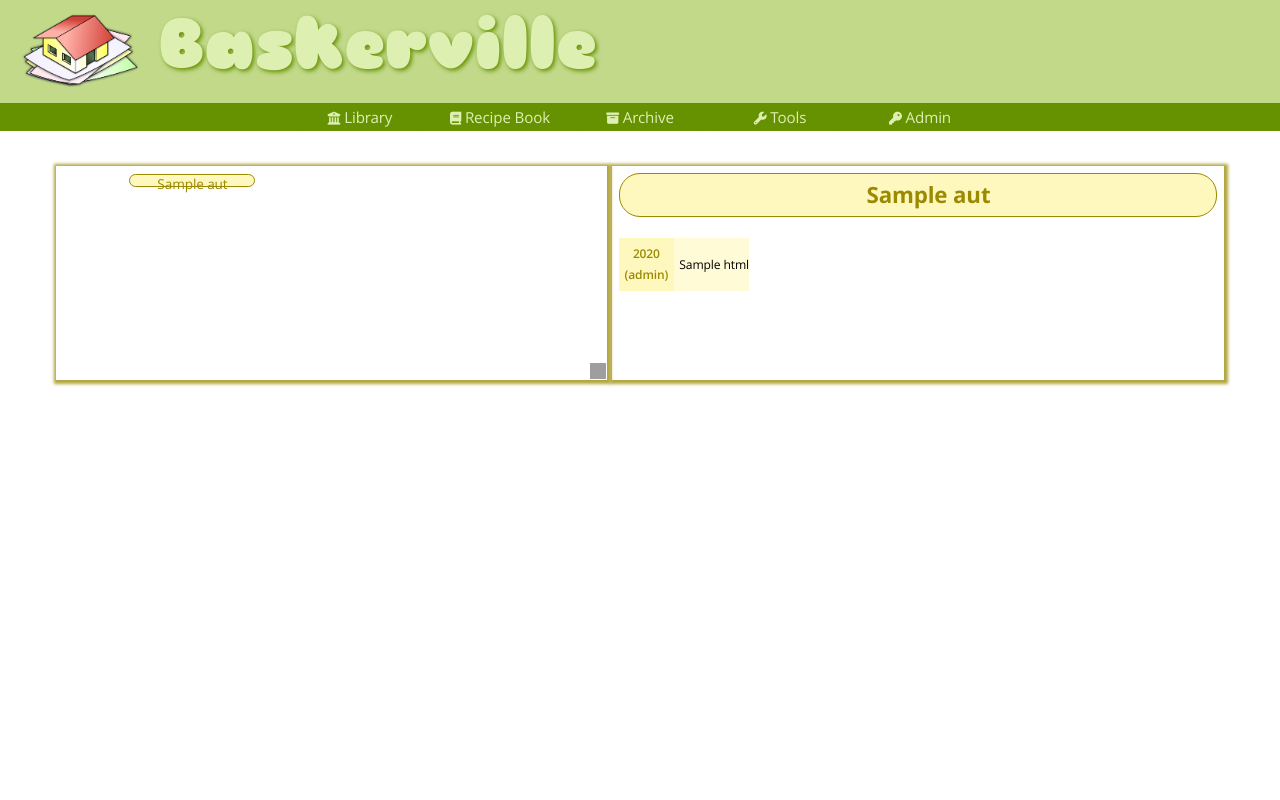
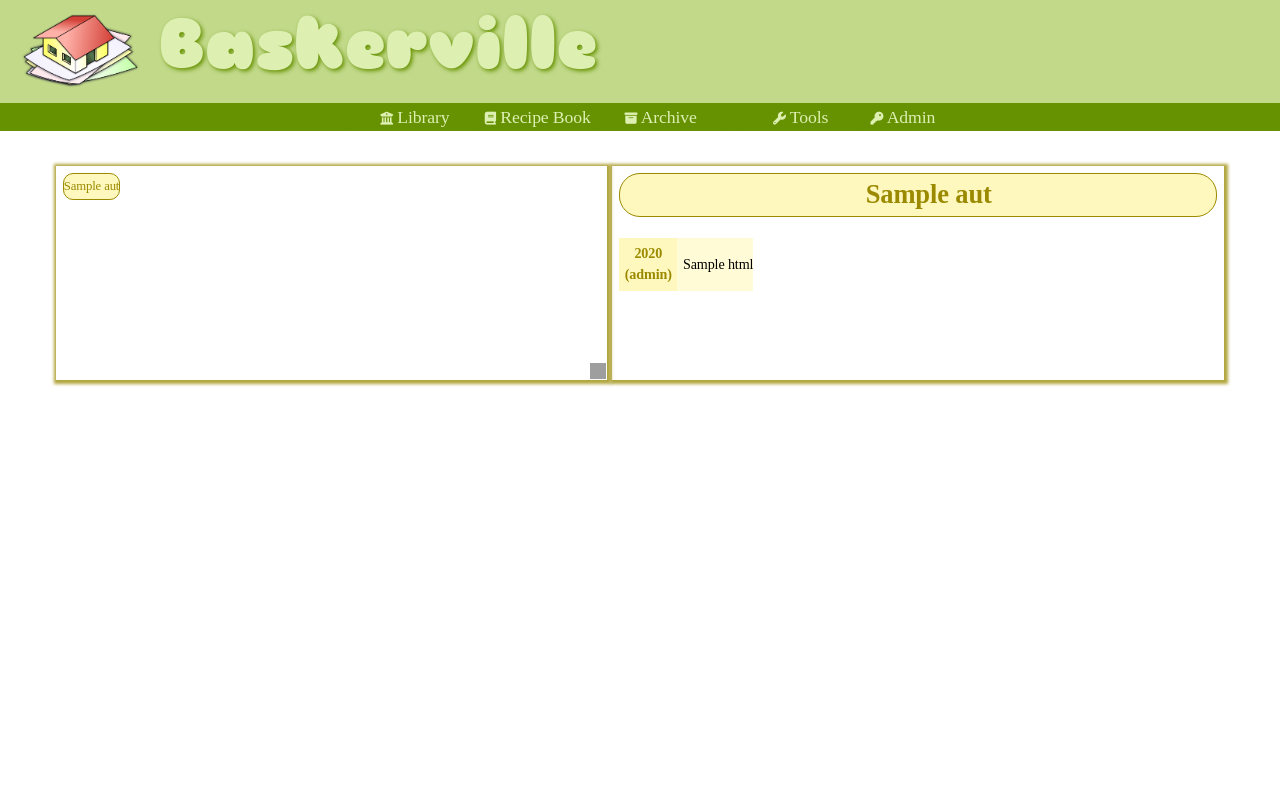
Before and after one commit to chiara-paci/baskerville, a Django app: template baskervilleweb/bibliography/templates/bibliography/author_list.html in a window 1280 px wide. Run offline with Django 3.2, Linux system fonts and the light colour scheme; the template is opened without the code that fills it: most values are stand-ins (such as "Sample title", 1, 10 or a date in 2020); some libraries are stand-ins or nearby versions; grey boxes are pictures that could not be loaded.

Commit message:
Django 2.2.5

```diff
--- a/baskervilleweb/static/css/baskerville.css
+++ b/baskervilleweb/static/css/baskerville.css
@@ -339,7 +339,6 @@ table {
   font-size: .8em;
 }
 body {
-  font-family: 'OpenSans', 'Arial', sans-serif;
   letter-spacing: -0.01em;
   background: #ffffff;
   color: #000000;
@@ -410,7 +409,6 @@ nav a {
   -moz-border-radius: 1em;
   -webkit-border-radius: 1em;
   text-decoration: none;
-  width: 10em;
   test-align: center;
 }
 nav a:hover {
@@ -570,15 +568,12 @@ main nav.paginator .disabled {
   display: none;
 }
 main nav.tabmenu {
-  -webkit-column-count: 3;
-  /* Chrome, Safari, Opera */
-  -moz-column-count: 3;
-  /* Firefox */
-  column-count: 3;
-  display: inline-block;
-  padding: 0;
-  height: auto;
-  line-height: auto;
+  display: flex;
+  flex-direction: row;
+  flex-wrap: wrap;
+  justify-content: flex-start;
+  align-items: baseline;
+  align-content: stretch;
   background: none;
   color: #000000;
   font-size: .9em;
@@ -587,22 +582,15 @@ main nav.tabmenu * {
   display: auto;
 }
 main nav.tabmenu a {
+  font-size: 80%;
   color: #9b8a00;
   background-color: #fff8be;
   border: 1px solid #9b8a00;
   border-radius: 1em;
   -moz-border-radius: 1em;
   -webkit-border-radius: 1em;
-  padding-left: 1em;
-  padding-right: 1em;
-  padding-top: .2em;
-  padding-bottom: .2em;
-  margin-top: .1em;
-  margin-bottom: .1em;
   text-decoration: none;
   display: block;
-  height: 1em;
-  line-height: 1em;
 }
 main nav.tabmenu a:hover {
   background-color: #ffe8be;
--- a/baskervilleweb/static/css/baskerville.less
+++ b/baskervilleweb/static/css/baskerville.less
@@ -29,7 +29,6 @@ table {
 }
 
 body {
-    font-family: 'OpenSans','Arial', sans-serif;
     letter-spacing: -0.01em;
     background: @textbackcolor;
     color: @textforecolor;
@@ -110,7 +109,7 @@ nav {
 	color: @seca2;
 	.borderradius(1em);
 	text-decoration: none;
-	width: 10em;
+	//width: 10em;
 	test-align: center;
     }
 
@@ -274,11 +273,17 @@ main {
     }
 
     nav.tabmenu {
-	.columned(3);
-	display: inline-block;
-	padding: 0;
-	height: auto;
-	line-height: auto;
+	//.columned(3);
+	//display: inline-block;
+	display: flex;
+	flex-direction: row;
+	flex-wrap: wrap;
+	justify-content: flex-start;
+	align-items: baseline;
+	align-content: stretch;
+	// padding: 0;
+	// height: auto;
+	// line-height: auto;
 	background: none;
 	color: @textforecolor;
 	font-size: .9em;
@@ -288,20 +293,21 @@ main {
 	}
 
 	a {
+	    font-size: 80%;
 	    color: @primhard4;
 	    background-color: @prim2;
 	    border: 1px solid @primhard4;
 	    .borderradius(1em);
-	    padding-left: 1em;
-	    padding-right: 1em;
-	    padding-top: .2em;
-	    padding-bottom: .2em;
-	    margin-top: .1em;
-	    margin-bottom: .1em;
+	    // padding-left: 1em;
+	    // padding-right: 1em;
+	    // padding-top: .2em;
+	    // padding-bottom: .2em;
+	    // margin-top: .1em;
+	    // margin-bottom: .1em;
 	    text-decoration: none;
 	    display: block;
-	    height: 1em;
-	    line-height: 1em;
+	    // height: 1.2em;
+	    // line-height: 1.2em;
 	}
 
 	a:hover {
```
